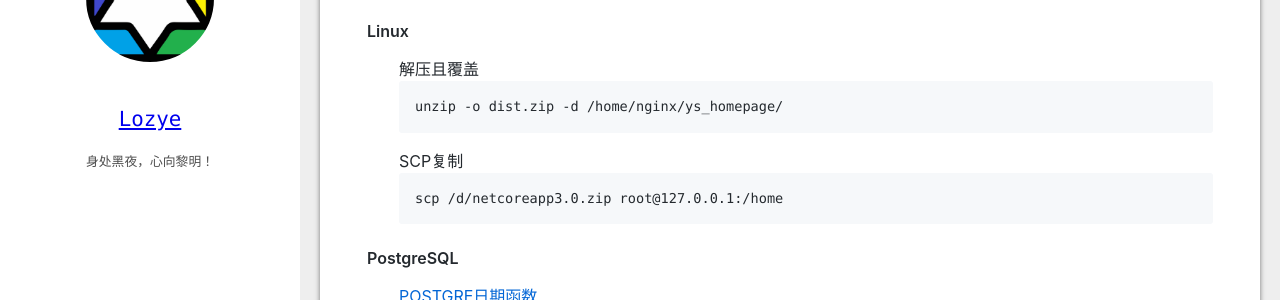
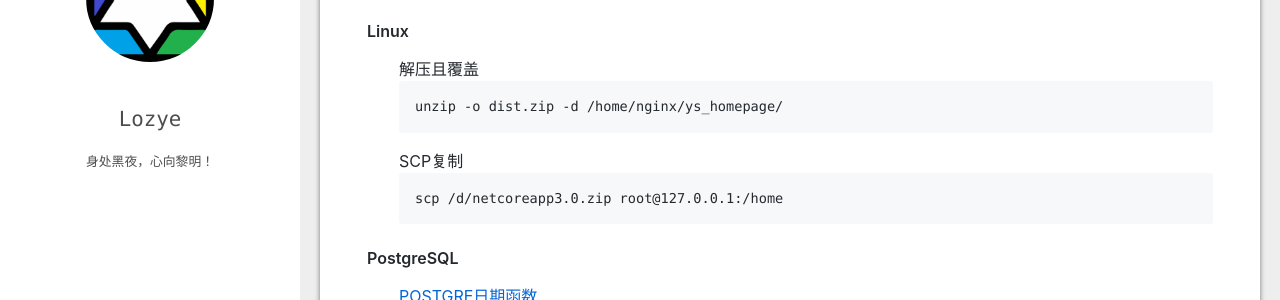
Before and after one commit to lozye/lozye, a Jekyll site: the page built from index.md, in a window 1280 px wide. Shown: the part 181-481 px from the top of the page. Built offline with Jekyll 4.4.1, drawn with Linux system fonts in a browser that asks for light colours.

Commit message:
v20200720 css update

```diff
--- a/assets/css/web.all.css
+++ b/assets/css/web.all.css
@@ -280,7 +280,7 @@ svg{overflow:hidden}
 .x-site-footer{position:relative;top:150px;width:100%;text-align:center}
 .x-site-title{font-family:Consolas;font-size:130%;color:#4d4d4d}
 .x-site-slogan{margin-top:20px;color:#4d4d4d;font-size:80%}
-.x-site-slogan a{text-decoration:none;color:#4d4d4d}
+.x-site-slogan a,.x-site-title a{text-decoration:none;color:#4d4d4d}
 .x-footer-msg ul{display:inline-block;width:100%;text-align:right;font-size:12px;line-height:60px}
 .x-footer-msg li{display:inline-block}
 .x-footer a,.x-footer span{color:#ddd;text-decoration:none;text-align:right}
--- a/temp/index copy.html
+++ b/temp/index copy.html
@@ -26,7 +26,7 @@
             <div class="x-site-top"></div>
             <div class="x-site-mid"></div>
             <div class="x-site-footer">
-                <p class="x-site-title">Lozye</p>
+                <p class="x-site-title"><a href="/index.html">{{ site.title }}</a></p>
                 <p class="x-site-slogan">身处黑夜，心向黎明</p>
             </div>
         </div>
--- a/temp/index.html
+++ b/temp/index.html
@@ -27,7 +27,7 @@
             <div class="x-site-top"></div>
             <div class="x-site-mid"></div>
             <div class="x-site-footer">
-                <p class="x-site-title">Lozye</p>
+                <p class="x-site-title"><a href="/index.html">Lozye</a></p>
                 <p class="x-site-slogan"><a href="#">身处黑夜，心向黎明</a></p>
             </div>
         </div>
```
Also changed, not shown: assets/css/web.site.css (+4 -5 lines).
